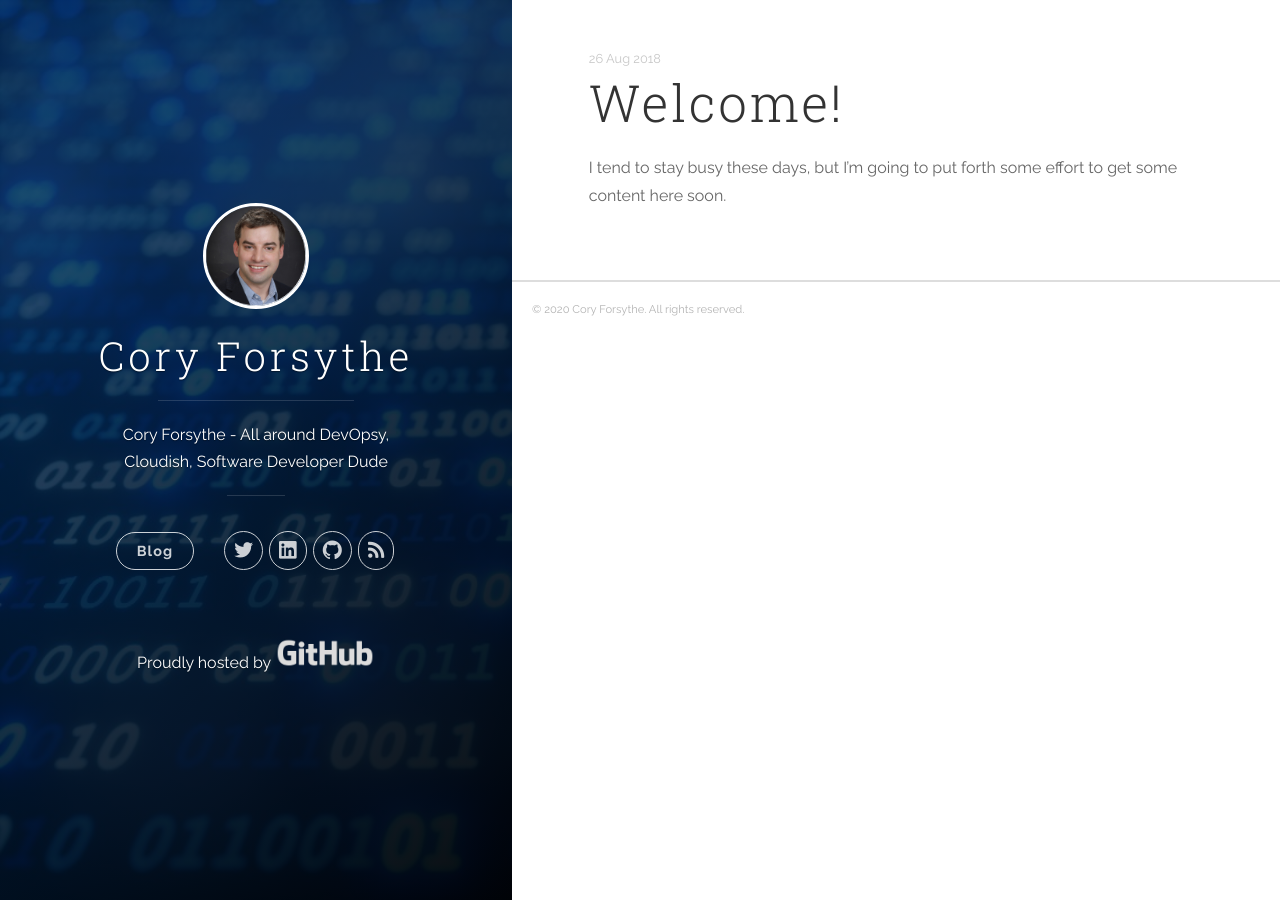
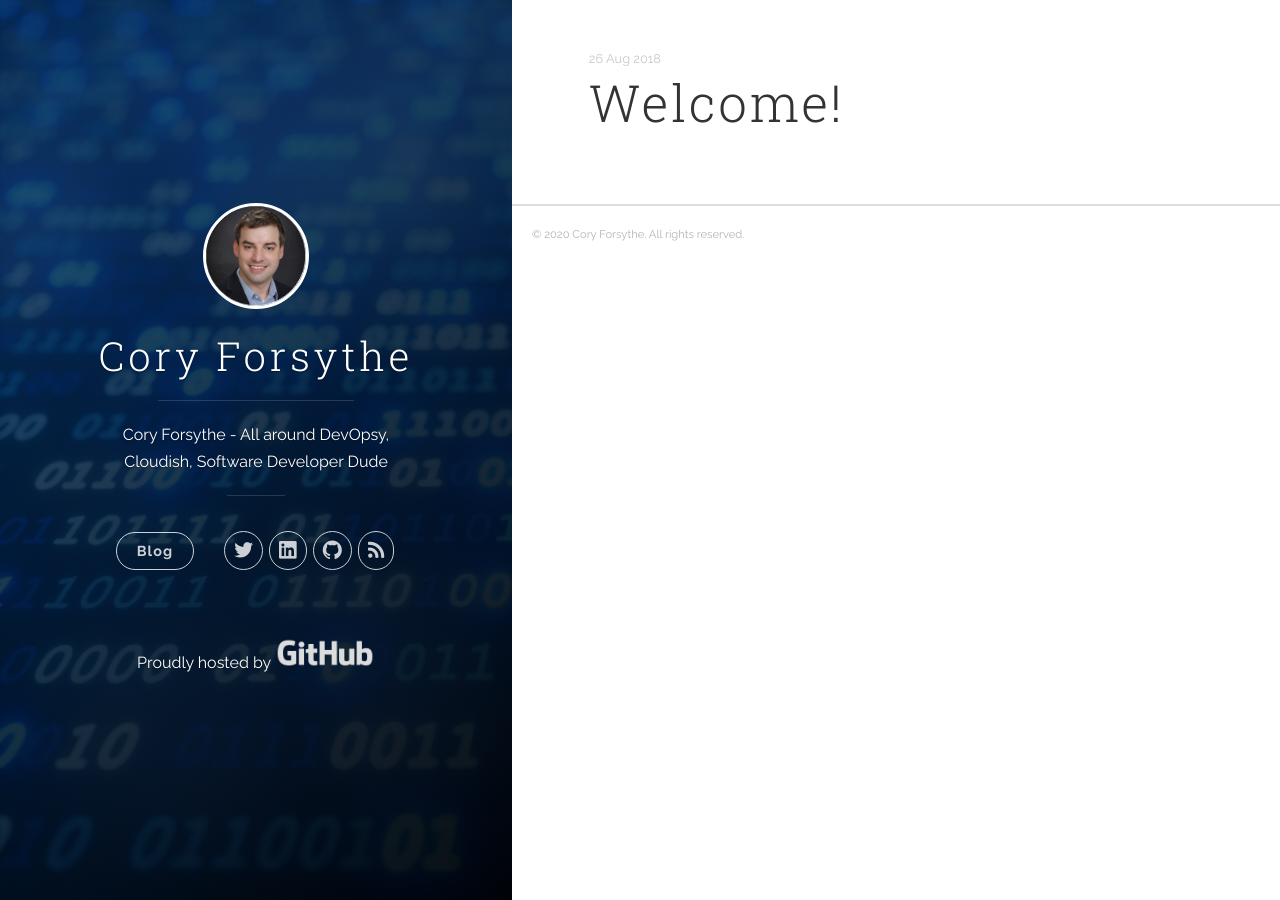
Before and after one commit to coryforsythe/coryforsythe.github.io, a Jekyll site: the page built from _posts/2018-08-26-welcome.markdown, in a window 1280 px wide. Built offline with Jekyll 4.4.1, drawn with Linux system fonts in a browser that asks for light colours.

Commit message:
Update 2018-08-26-welcome.markdown

```diff
--- a/_posts/2018-08-26-welcome.markdown
+++ b/_posts/2018-08-26-welcome.markdown
@@ -4,4 +4,3 @@ date:   2018-08-26 15:04:23
 categories: [general]
 tags: []
 ---
-I tend to stay busy these days, but I'm going to put forth some effort to get some content here soon.
```
